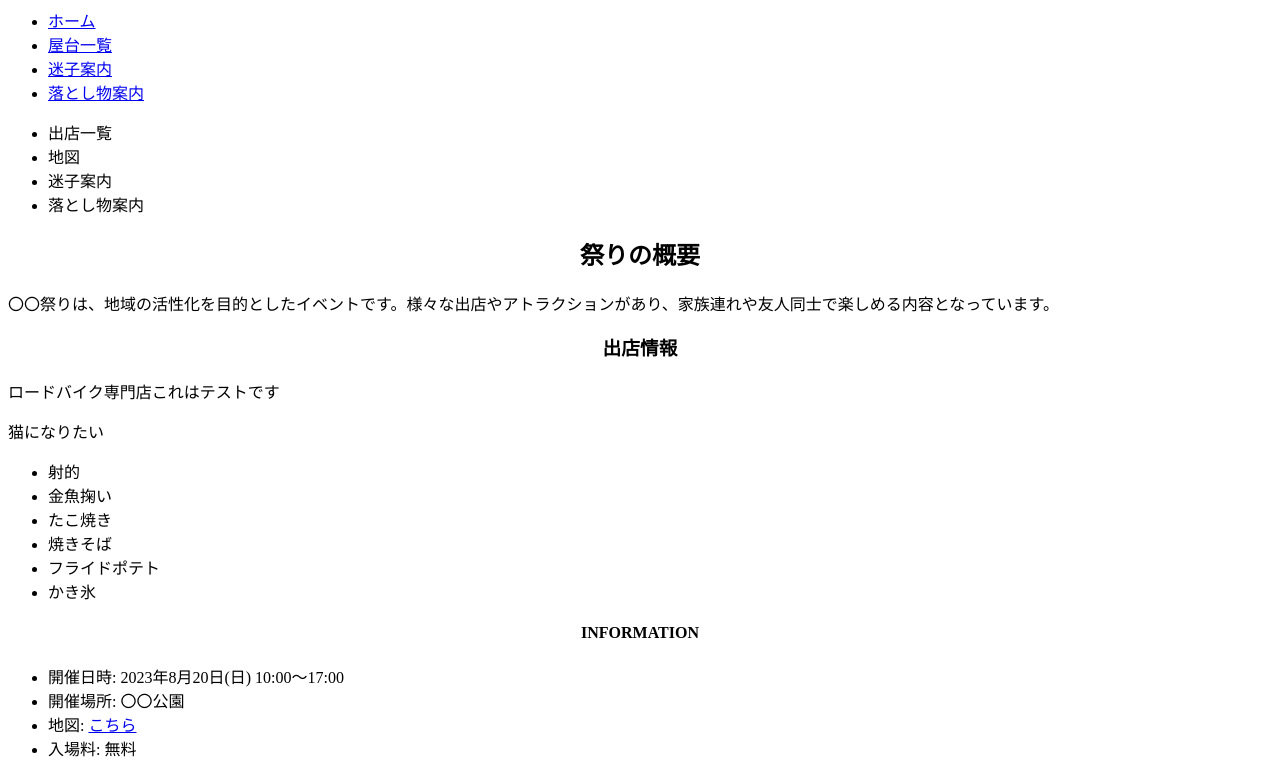
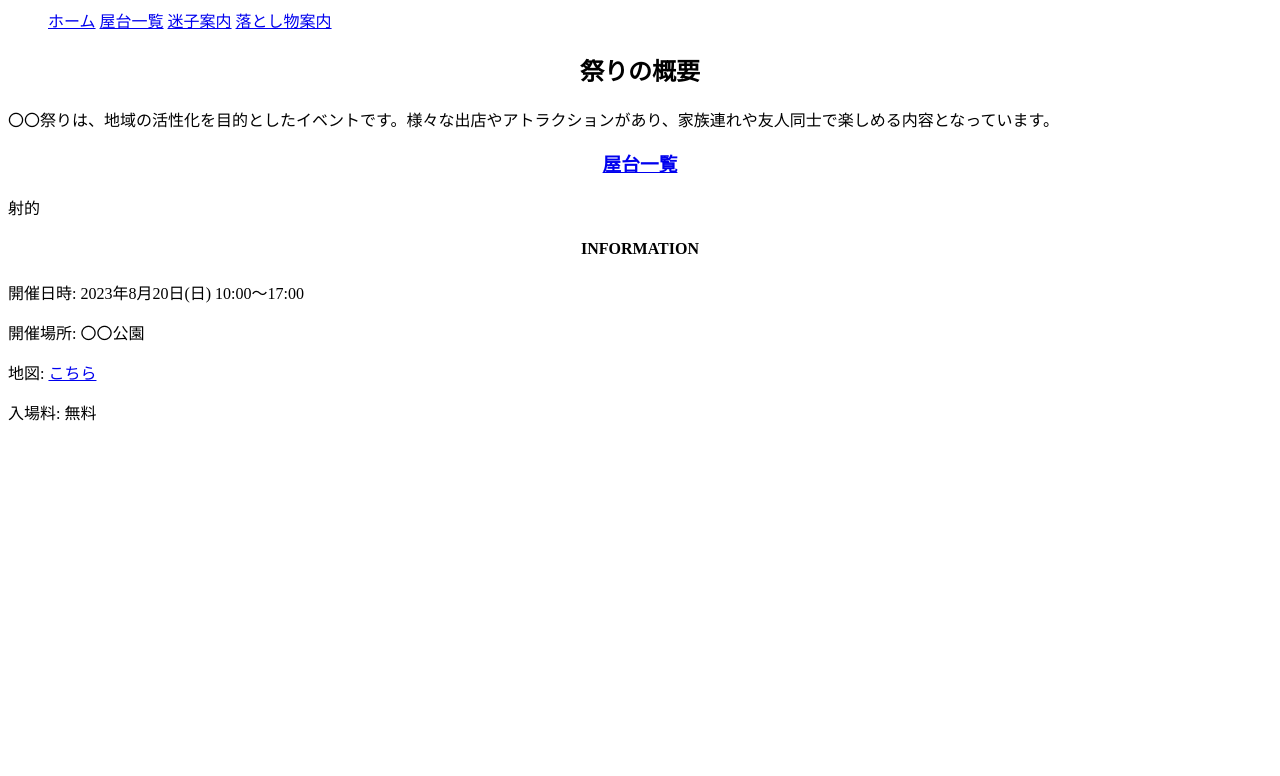
Before and after one commit to matsuki-yuki/hackathon, a plain HTML site: page html/Homepage.html in a window 1280 px wide. Shown: the part 81-857 px from the top of the page. After the commit the page ends 800 px from the top, so only its background shows below. Drawn offline with Linux system fonts and the light colour scheme; files that its build step writes are made by us from their sources; a script that the page names is missing.

Commit message:
Update Homepage.html

```diff
--- a/html/Homepage.html
+++ b/html/Homepage.html
@@ -8,41 +8,25 @@
     <script src="script.js" defer></script>
 </head>
 <body>
-  <h1>〇〇夏祭り運営サイト</h1>
-  <div class="gnav-wrapper">
-    <nav class="gnav">
-      <ul>
-        <li><a href="Homepage.html">ホーム</a></li>
-        <li><a href="Yatai.html">屋台一覧</a></li>
-        <li><a href="Lostchild.html">迷子案内</a></li>
-        <li><a href="Lostproperty.html">落とし物案内</a></li>
+  <h1>〇〇夏祭りへようこそ！</h1>
+  <div class="gnav-wrap">
+    <nav class="gnav-inner">
+      <ul class="gnav-list">
+        <a href="Homepage.html"><span>ホーム</span></a>
+        <a href="Yatai.html"><span>屋台一覧</span></a>
+        <a href="Lostchild.html"><span>迷子案内</span></a>
+        <a href="Lostproperty.html"><span>落とし物案内</span></a>
       </ul>
     </nav>
-  <ul>
-    <li>出店一覧</li>
-    <li>地図</li>
-    <li>迷子案内</li>
-    <li>落とし物案内</li>
-  </ul>
+  </div>
   <h2>祭りの概要</h2>
   <p>〇〇祭りは、地域の活性化を目的としたイベントです。様々な出店やアトラクションがあり、家族連れや友人同士で楽しめる内容となっています。</p>
-  <h3>出店情報</h3>
-      <p>ロードバイク専門店これはテストです</p>
-      <p>猫になりたい</p>
-  <ul>
-    <li>射的</li>
-    <li>金魚掬い</li>
-    <li>たこ焼き</li>
-    <li>焼きそば</li>
-    <li>フライドポテト</li>
-    <li>かき氷</li>
-  </ul>
+  <h3><a href="Yatai.html">屋台一覧</a></h3>
+    <p>射的</p>
   <h4>INFORMATION</h4>
-  <ul>
-    <li>開催日時: 2023年8月20日(日) 10:00〜17:00</li>
-    <li>開催場所: 〇〇公園</li>
-    <li>地図: <a href="map.html">こちら</a></li>
-    <li>入場料: 無料</li>
-  </ul>
+    <p>開催日時: 2023年8月20日(日) 10:00〜17:00</p>
+    <p>開催場所: 〇〇公園</p>
+    <p>地図: <a href="map.html">こちら</a></p>
+    <p>入場料: 無料</p>
 
 </body>
```
